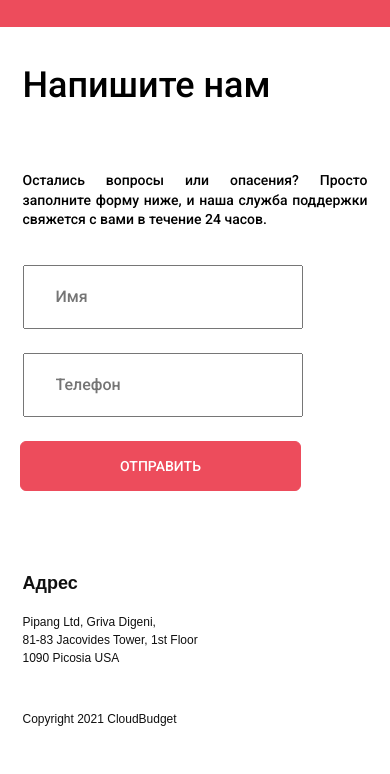
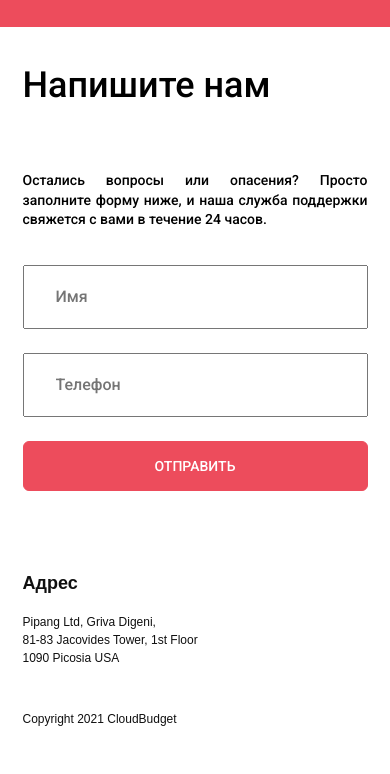
Before and after one commit to Holder-hash/CloudBudget, a plain HTML site: page index.html in a window 390 px wide. Shown: the part 4794-5568 px from the top of the page. Drawn offline with Linux system fonts and the light colour scheme; a web font is replaced by a local one.

Commit message:
form size fix

```diff
--- a/style.css
+++ b/style.css
@@ -603,14 +603,14 @@ main>section:nth-child(5)>div>form {
 }
 @media screen and (max-width: 400px) {
     main>section:nth-child(5)>div>form {
-        width: 245px;
+        max-width: 100%;
     }
     main>section:nth-child(5)>div>form>input {
-        width: 100%;
+        /* width: 100%; */
     }
     main>section:nth-child(5)>div>form>input:last-child {
-        margin-left: 31px;
-        min-width: 281px;
+        /* margin-left: 31px; */
+        min-width: 100%;
         align-self: center;
     }
 }
```
